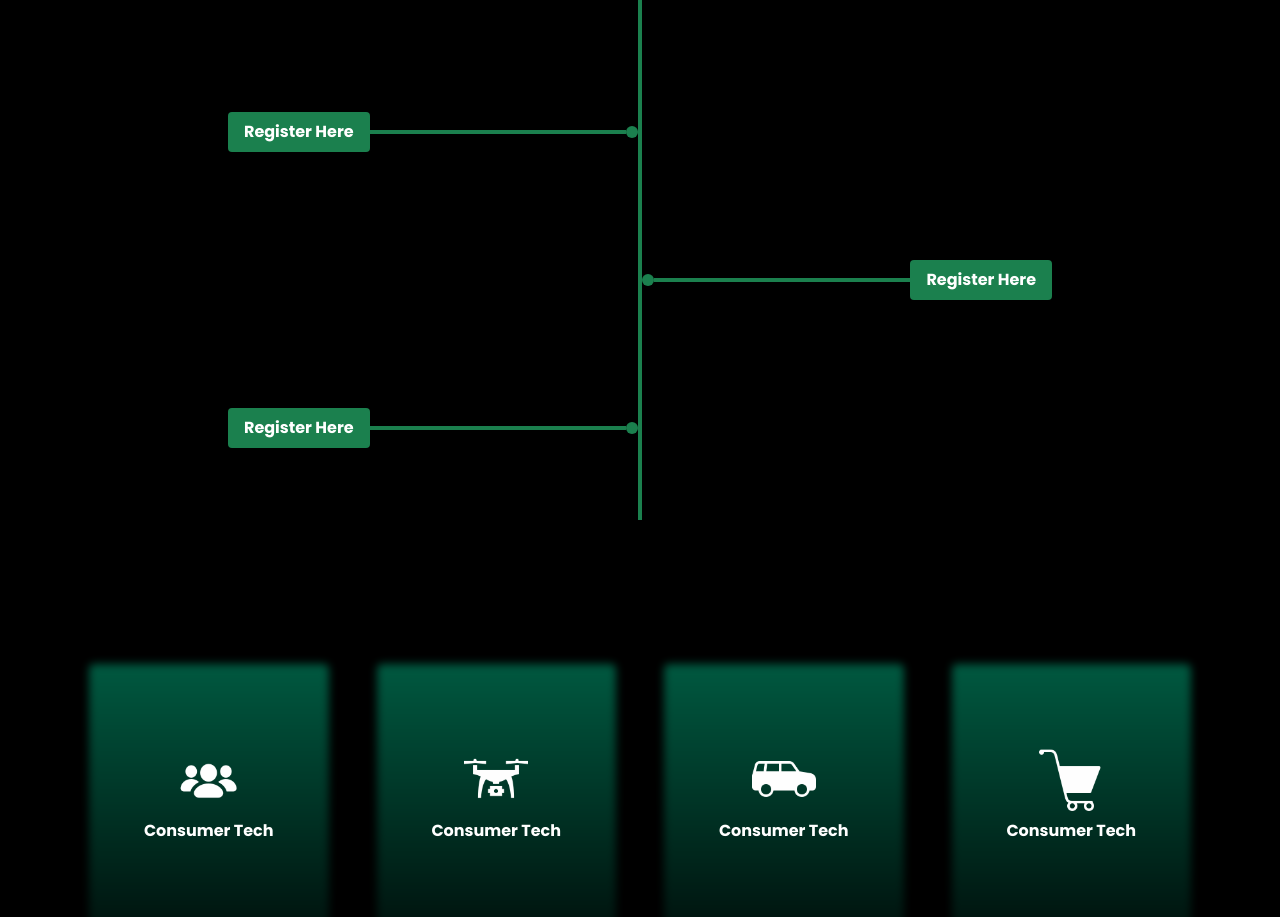
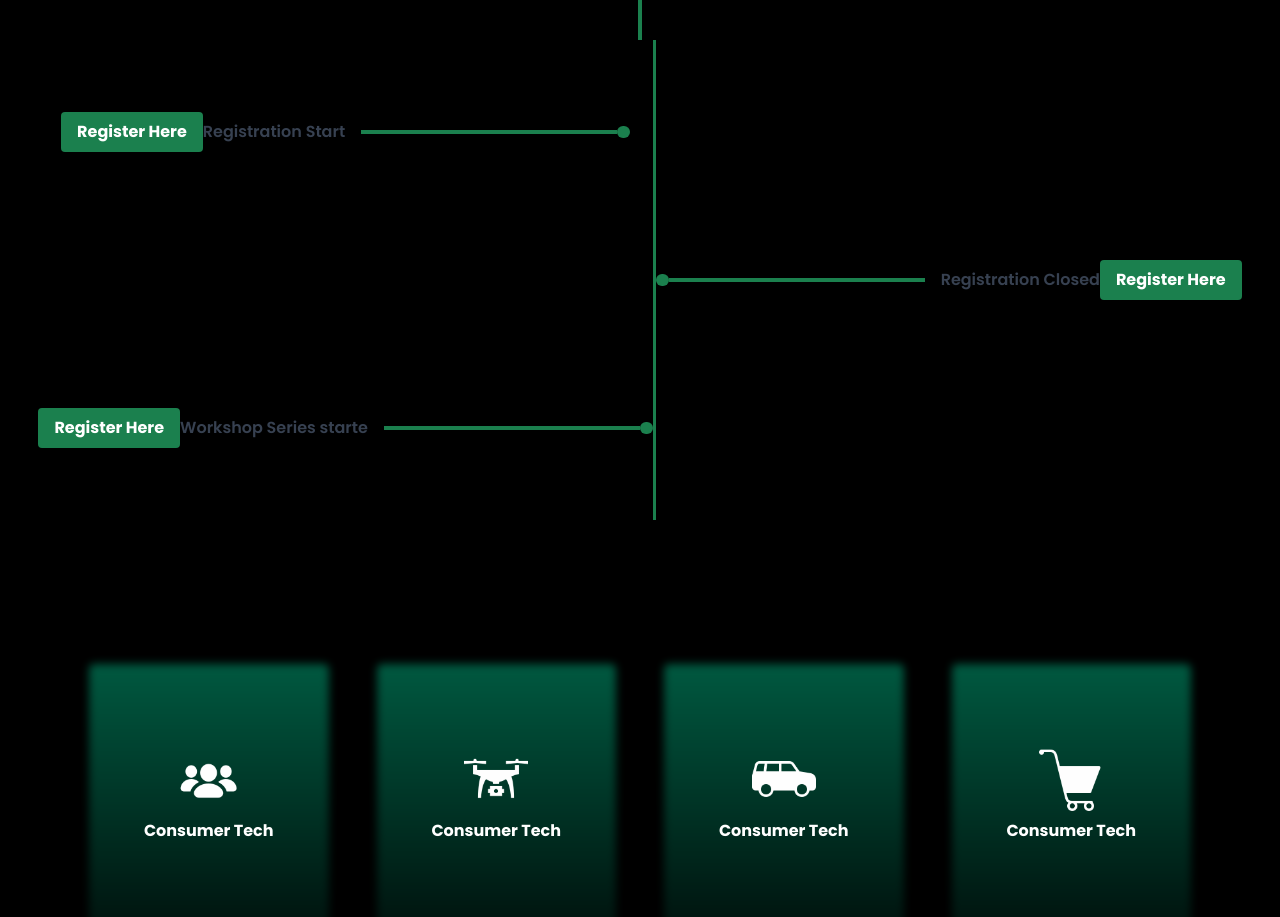
Before and after one commit to Dezors-Service-And-Consultancy/RakshaTech, a React (Vite) app: page / in a window 1280 px wide. Shown: the part 2540-3457 px from the top of the page. Built offline with nearby package versions, Linux system fonts and the light colour scheme; a web font is replaced by a local one.

Commit message:
Update L_SubTree.jsx

```diff
--- a/src/components/timelineTree/L_SubTree.jsx
+++ b/src/components/timelineTree/L_SubTree.jsx
@@ -7,6 +7,7 @@ export default function L_SubTree() {
         <div className="flex flex-row-reverse justify-center items-center">
           <div className="h-[.8rem] w-[.8rem] rounded-full bg-[#1B804E]"></div>
           <div className="h-[.2rem] w-[20vw] bg-[#1B804E]"></div>
+          <div className="text-gray-700 font-semibold mr-4">Registration Start</div>
           <button className="bg-[#1B804E] text-white font-bold py-2 px-4 rounded">
             Register Here
           </button>
@@ -14,6 +15,7 @@ export default function L_SubTree() {
         <div className="flex flex-row-reverse justify-center items-center">
           <div className="h-[.8rem] w-[.8rem] rounded-full bg-[#1B804E]"></div>
           <div className="h-[.2rem] w-[20vw] bg-[#1B804E]"></div>
+          <div className="text-gray-700 font-semibold mr-4">Workshop Series starte</div>
           <button className="bg-[#1B804E] text-white font-bold py-2 px-4 rounded">
             Register Here
           </button>
@@ -29,6 +31,7 @@ export default function L_SubTree() {
         <div className="flex flex-row justify-center items-center">
           <div className="h-[.8rem] w-[.8rem] rounded-full bg-[#1B804E]"></div>
           <div className="h-[.2rem] w-[20vw] bg-[#1B804E]"></div>
+          <div className="text-gray-700 font-semibold ml-4">Registration Closed</div>
           <button className="bg-[#1B804E] text-white font-bold py-2 px-4 rounded">
             Register Here
           </button>
```
